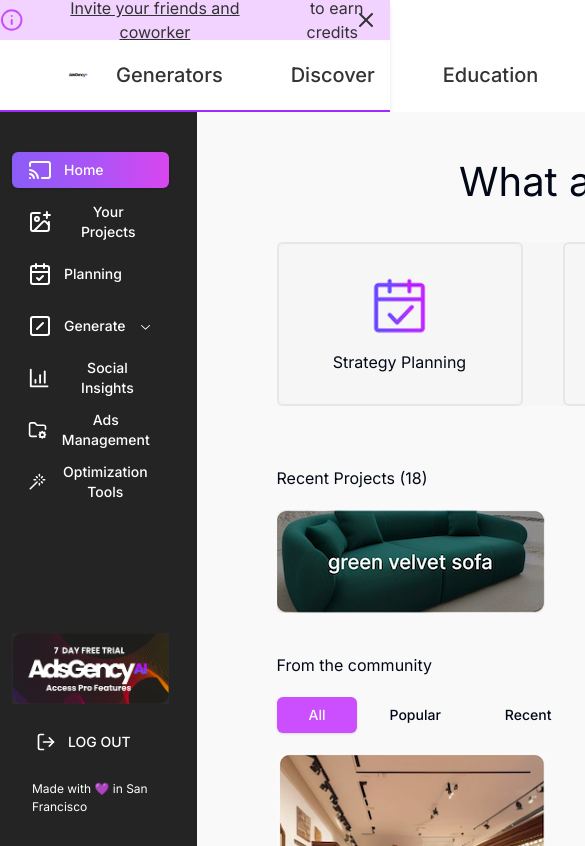
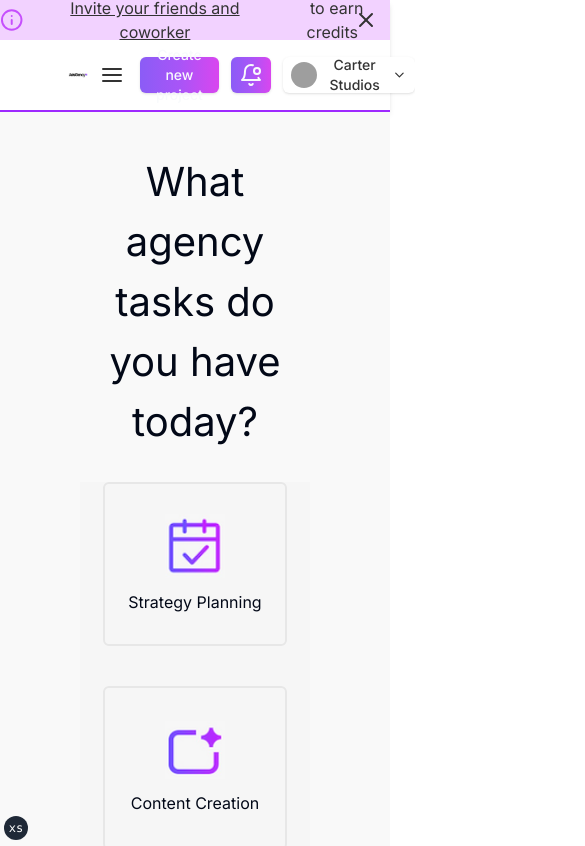
Before and after one commit to bqdcc/adsgency.ai-client, a Next.js app: page / in a window 390 px wide. Shown: the top 846 px of the page, 585 px wide, since content can reach past the window. Built offline with nearby package versions, Linux system fonts and the light colour scheme; grey boxes are pictures that could not be loaded.

Commit message:
update style

```diff
--- a/app/home/page.tsx
+++ /dev/null
@@ -1,11 +0,0 @@
-
-export default function Home() {
-
-  return (
-    <main className="w-screen bg-[url('/images/center.png')] bg-cover">
-      <div className="container py-[60px]">
-
-      </div>
-    </main>
-  );
-}
--- a/app/layout.tsx
+++ b/app/layout.tsx
@@ -4,6 +4,7 @@ import { Inter } from "next/font/google";
 import type { Metadata } from "next";
 import { SiteHeader } from "@/components/site-header";
 import SlideNav from "@/components/slide-nav";
+import { TailwindIndicator } from "@/components/tailwind-indicator";
 
 const inter = Inter({ subsets: ["latin"] });
 
@@ -28,8 +29,9 @@ export default function RootLayout({
           <SiteHeader />
           <div className="flex grow bg-[#F9F9F9]">
             <SlideNav />
-            <div className="grow">{children}</div>
+            <div className="flex-1">{children}</div>
           </div>
+          <TailwindIndicator />
         </div>
       </body>
     </html>
--- a/app/page.tsx
+++ b/app/page.tsx
@@ -63,11 +63,11 @@ function TaskType() {
       <div className="text-center text-[2.5rem]">
         What agency tasks do you have today?
       </div>
-      <div className="mt-[30px] flex items-center justify-center gap-[40px] bg-[#f6f6f6]">
+      <div className="mt-[30px] grid grid-cols-1 place-items-center items-center justify-center gap-[40px] bg-[#f6f6f6] md:grid-cols-2 xl:grid-cols-4">
         {tasks.map((item) => (
           <div
             key={item.title}
-            className="flex h-[164px] w-[246px] cursor-pointer flex-col items-center justify-center gap-3 rounded-md border-2 border-[#e7e7e7] transition-all hover:shadow-md"
+            className="flex h-[164px] w-[80%] max-w-[246px] cursor-pointer flex-col items-center justify-center gap-3 rounded-md border-2 border-[#e7e7e7] transition-all hover:shadow-md"
           >
             {item.icon}
             <span>{item.title}</span>
--- a/components/site-header.tsx
+++ b/components/site-header.tsx
@@ -23,13 +23,21 @@ import {
   DropdownMenuTrigger,
 } from "@/components/ui/dropdown-menu";
 import TopTip from "./top-tip";
+import useNavState from "@/hooks/useNavState";
 
 export function SiteHeader() {
+  const [isOpenNav, setOpenNav] = useNavState();
+
   return (
     <header className="w-full border-b-2 border-b-[#9e2aff] bg-white text-[#333333] shadow-md">
       <TopTip />
       <div className="container flex h-[70px] items-center space-x-4 sm:justify-between sm:space-x-0">
-        <AlignJustify className="cursor-pointer" />
+        <AlignJustify
+          className="cursor-pointer"
+          onClick={() => {
+            setOpenNav(!isOpenNav);
+          }}
+        />
         <Link href="/">
           <Image
             src={"/images/icon.png"}
@@ -40,7 +48,7 @@ export function SiteHeader() {
           />
         </Link>
         <div className="flex flex-1 items-center justify-start space-x-4">
-          <nav className="flex items-center space-x-1">
+          <nav className="hidden items-center space-x-1 xl:flex">
             {siteConfig.mainNav.map((item) => (
               <Link key={item.title} href={item.href}>
                 <div
@@ -58,6 +66,20 @@ export function SiteHeader() {
               </Link>
             ))}
           </nav>
+          <div className="xl:hidden">
+            <DropdownMenu>
+              <DropdownMenuTrigger asChild>
+                <AlignJustify className="cursor-pointer" onClick={() => {}} />
+              </DropdownMenuTrigger>
+              <DropdownMenuContent className="w-46">
+                {siteConfig.mainNav.map((item) => (
+                  <DropdownMenuItem key={item.title} className="cursor-pointer">
+                    <span className="text-[20px]">{item.title}</span>
+                  </DropdownMenuItem>
+                ))}
+              </DropdownMenuContent>
+            </DropdownMenu>
+          </div>
         </div>
         <div className="flex items-center gap-3">
           <Button className="bg-gradient-to-r from-violet-500 via-purple-500  to-fuchsia-500">
--- a/components/slide-nav.tsx
+++ b/components/slide-nav.tsx
@@ -13,14 +13,26 @@ import {
 import { ChevronDownIcon } from "@radix-ui/react-icons";
 import Image from "next/image";
 import { LogOut } from "lucide-react";
+import useNavState from "@/hooks/useNavState";
 
 export default function SlideNav() {
   const pathname = usePathname();
+  const [isOpenNav] = useNavState();
+
   return (
-    <nav className="flex w-[265px] flex-col bg-[#242424] pb-[30px] pl-[12px] pr-[28px] pt-[40px]">
+    <nav
+      className={cn([
+        "hidden w-[265px] flex-col bg-[#242424] pb-[30px] pl-[12px] pr-[28px] pt-[40px] transition-all",
+        isOpenNav ? "md:flex" : "md:hidden",
+      ])}
+    >
       <Accordion type="single" collapsible className="w-full flex-1 space-y-4">
         {NavConfig.map((item) => (
-          <AccordionItem key={item.title} value={item.title} className="border-b-0">
+          <AccordionItem
+            key={item.title}
+            value={item.title}
+            className="border-b-0"
+          >
             <AccordionTrigger
               className={cn([
                 buttonVariants({
@@ -69,11 +81,16 @@ export default function SlideNav() {
           width={233}
           height={104}
         />
-        <Button variant="ghost" className="text-white hover:bg-[#242424] ml-2 hover:text-white">
+        <Button
+          variant="ghost"
+          className="ml-2 text-white hover:bg-[#242424] hover:text-white"
+        >
           <LogOut className="mr-3 h-5 w-5" />
           <span>LOG OUT</span>
         </Button>
-        <div className="text-white text-[12px] ml-5">Made with 💜 in San Francisco</div>
+        <div className="ml-5 text-[12px] text-white">
+          Made with 💜 in San Francisco
+        </div>
       </div>
     </nav>
   );
--- /dev/null
+++ b/components/tailwind-indicator.tsx
@@ -0,0 +1,14 @@
+export function TailwindIndicator() {
+  if (process.env.NODE_ENV === "production") return null
+
+  return (
+    <div className="fixed bottom-1 left-1 z-50 flex h-6 w-6 items-center justify-center rounded-full bg-gray-800 p-3 font-mono text-xs text-white">
+      <div className="block sm:hidden">xs</div>
+      <div className="hidden sm:block md:hidden">sm</div>
+      <div className="hidden md:block lg:hidden">md</div>
+      <div className="hidden lg:block xl:hidden">lg</div>
+      <div className="hidden xl:block 2xl:hidden">xl</div>
+      <div className="hidden 2xl:block">2xl</div>
+    </div>
+  )
+}
--- /dev/null
+++ b/hooks/useNavState.ts
@@ -0,0 +1,5 @@
+import { createGlobalState } from "react-use";
+
+const useNavState= createGlobalState<boolean>(true);
+
+export default useNavState
```
